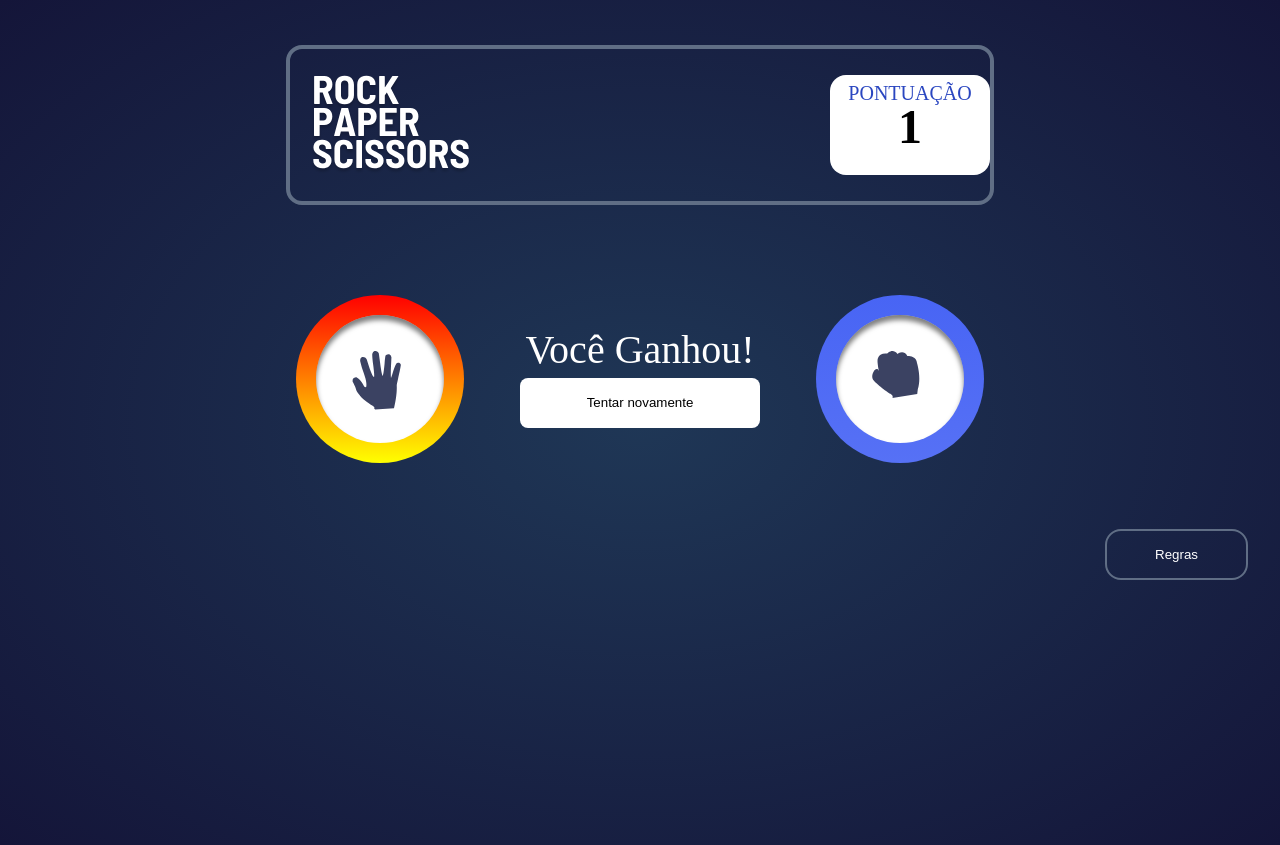
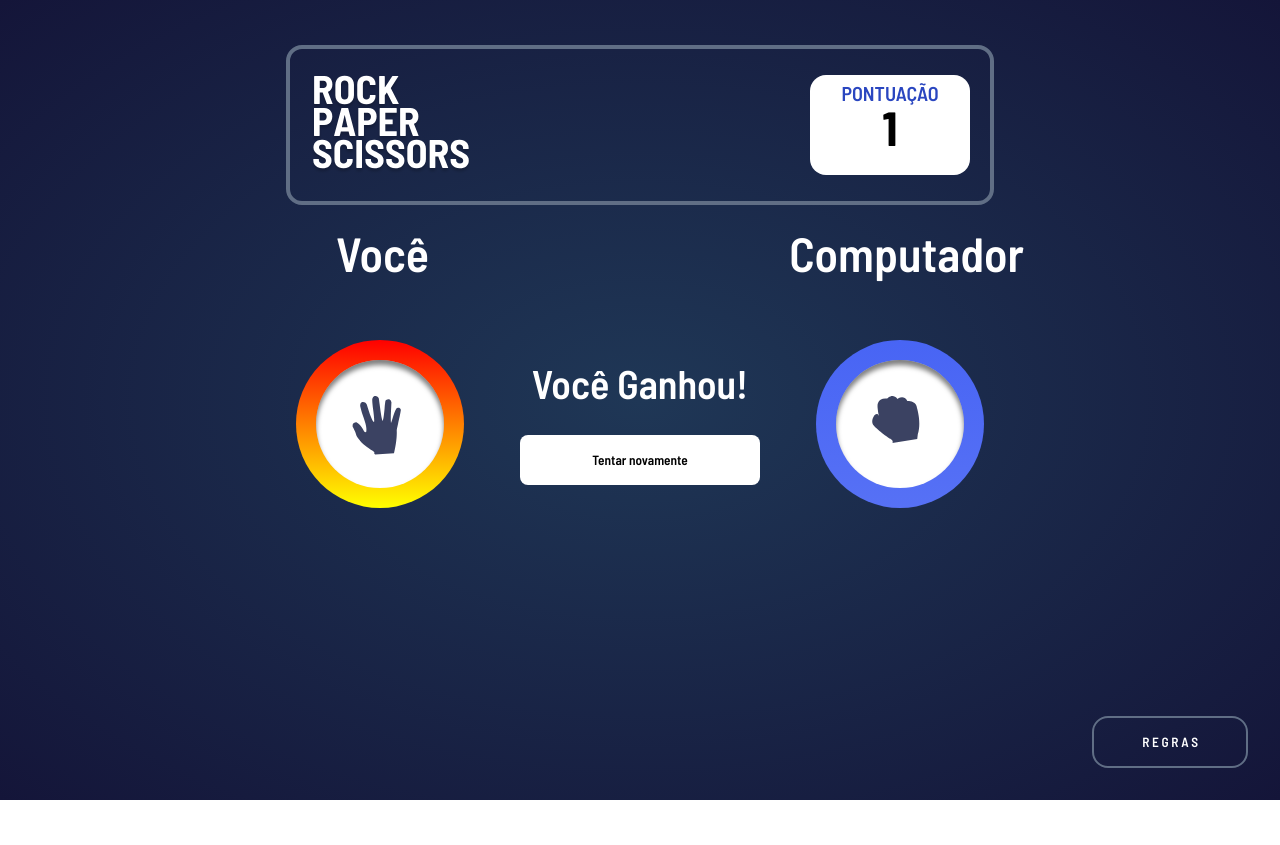
Before and after one commit to GonGaliuu/Jokenpo, a plain HTML site: page index.html in a window 1280 px wide. Both pictures are taken after a click on the element 515 px from the left and 312 px from the top of the page. After the commit the page ends 800 px from the top, so only its background shows below. Drawn offline with Linux system fonts and the light colour scheme.

Commit message:
oitavo commit

```diff
--- a/assets/css/conteudo.css
+++ b/assets/css/conteudo.css
@@ -67,11 +67,17 @@
     font-size: 2.5rem;
     color: white;
 }
+
+.play-again__text{
+    font-family: 'Barlow Semi Condensed', sans-serif;
+}
+
 .play-again__button{
-    margin-top: .5rem;
+    margin-top: 2rem;
     width: 15rem;
     height: 50px;
     background-color: white;
     border: none;
     border-radius: .5rem;
+    font-family: 'Barlow Semi Condensed', sans-serif;
 }
--- a/assets/css/footer.css
+++ b/assets/css/footer.css
@@ -4,12 +4,17 @@
 }
 
 .regras{
+    font-family: 'Barlow Semi Condensed', sans-serif;
     border: solid .15rem #606E85;
     border-radius: 1rem;
     background-color: transparent;
     color: white;
     padding: 1rem 3rem;
+    position: fixed;
+    bottom: 0;
+    margin-bottom: 2rem;
     margin-right: 2rem;
+    right: 0;
 }
 
 .regras:hover{
--- a/assets/css/score.css
+++ b/assets/css/score.css
@@ -18,7 +18,7 @@
 }
 
 .score__score{
-    margin: auto 0 auto 0;
+    margin: auto 1.25rem auto 0;
     width: 10rem;
     height: 6.25rem;
     background-color: #ffffff;
@@ -33,9 +33,11 @@
     text-align: center;
     margin-top: 0.5rem;
     font-size: 1.25rem;
+    font-family: 'Barlow Semi Condensed', sans-serif;
 }
 
 .score__score--pontos{
     font-size: 3rem;
     font-weight: 700;
+    font-family: 'Barlow Semi Condensed', sans-serif;
 }
--- /dev/null
+++ b/assets/css/status.css
@@ -0,0 +1,19 @@
+.status{
+    display: flex;
+    width: 800px;
+    justify-content: space-between;
+}
+
+.status__gamer--1{
+    margin-left: 6rem;
+    font-size: 3rem;
+    color: white;
+    font-family: 'Barlow Semi Condensed', sans-serif;
+}
+
+.status__gamer--2{
+    margin-right: 1rem;
+    font-size: 3rem;
+    color: white;
+    font-family: 'Barlow Semi Condensed', sans-serif;
+}
--- a/assets/js/jogo.js
+++ b/assets/js/jogo.js
@@ -11,6 +11,7 @@ function criarvariaveis(){
     clicar()
 }
 
+var showststs = '<div class="status"><p class="status__gamer--1">Você</p><p class="status__gamer--2">Computador</p></div>'
 var botaoperdeu = '<div class="play-again"><p class="play-again__text">Você Perdeu!</p><button class="play-again__button" id="recomecar">Tentar novamente</button></div>'
 var botaoganhou = '<div class="play-again"><p class="play-again__text">Você Ganhou!</p><button class="play-again__button" id="recomecar">Tentar novamente</button></div>'
 var botaoempatou = '<div class="play-again"><p class="play-again__text">Empate!</p><button class="play-again__button" id="recomecar">Tentar novamente</button></div>'
@@ -19,15 +20,15 @@ function cliqueipapel(){
     secao.className = 'conteudo__2'
     var escolher = Math.round(Math.random() * 10)
     if(escolher % 3 == 0){
-        secao.innerHTML = papel.outerHTML + botaoperdeu + tesoura.outerHTML
+        secao.innerHTML = showststs + papel.outerHTML + botaoperdeu + tesoura.outerHTML
         perdeu()
     }
     if(escolher % 3 == 1){
-        secao.innerHTML = papel.outerHTML + botaoganhou + pedra.outerHTML
+        secao.innerHTML = showststs + papel.outerHTML + botaoganhou + pedra.outerHTML
         ganhou()
     }
     if(escolher % 3 == 2){
-        secao.innerHTML = papel.outerHTML + botaoempatou + papel.outerHTML
+        secao.innerHTML = showststs + papel.outerHTML + botaoempatou + papel.outerHTML
     }
 }
 
@@ -35,14 +36,14 @@ function cliqueitesoura(){
     secao.className = 'conteudo__2'
     var escolher = Math.round(Math.random() * 10)
     if(escolher % 3 == 0){
-        secao.innerHTML = tesoura.outerHTML + botaoempatou + tesoura.outerHTML
+        secao.innerHTML =  showststs + tesoura.outerHTML + botaoempatou + tesoura.outerHTML
     }
     if(escolher % 3 == 1){
-        secao.innerHTML = tesoura.outerHTML + botaoperdeu + pedra.outerHTML
+        secao.innerHTML =  showststs + tesoura.outerHTML + botaoperdeu + pedra.outerHTML
         perdeu()
     }
     if(escolher % 3 == 2){
-        secao.innerHTML = tesoura.outerHTML + botaoganhou + papel.outerHTML
+        secao.innerHTML =  showststs + tesoura.outerHTML + botaoganhou + papel.outerHTML
         ganhou()
     }
 }
@@ -51,14 +52,14 @@ function cliqueipedra(){
     secao.className = 'conteudo__2'
     var escolher = Math.round(Math.random() * 10)
     if(escolher % 3 == 0){
-        secao.innerHTML = pedra.outerHTML + botaoganhou + tesoura.outerHTML
+        secao.innerHTML =  showststs + pedra.outerHTML + botaoganhou + tesoura.outerHTML
         ganhou()
     }
     if(escolher % 3 == 1){
-        secao.innerHTML = pedra.outerHTML + botaoempatou + pedra.outerHTML
+        secao.innerHTML =  showststs + pedra.outerHTML + botaoempatou + pedra.outerHTML
     }
     if(escolher % 3 == 2){
-        secao.innerHTML = pedra.outerHTML + botaoperdeu + papel.outerHTML
+        secao.innerHTML =  showststs + pedra.outerHTML + botaoperdeu + papel.outerHTML
         perdeu()
     }
 }
--- a/index.html
+++ b/index.html
@@ -7,6 +7,9 @@
     <title>Jokenpo</title>
     <link rel="stylesheet" href="reset.css">
     <link rel="stylesheet" href="style.css">
+    <link rel="preconnect" href="https://fonts.googleapis.com">
+    <link rel="preconnect" href="https://fonts.gstatic.com" crossorigin>
+    <link href="https://fonts.googleapis.com/css2?family=Barlow+Semi+Condensed:wght@600;700&display=swap" rel="stylesheet">
 </head>
 <body>
     <header class="score">
@@ -35,7 +38,7 @@
         </div>
     </section>
     <footer class="footer">
-        <button class="regras" id="abrir_modal">Regras</button>
+        <button class="regras" id="abrir_modal">R E G R A S</button>
     </footer>
     <script src="assets/js/modal.js"></script>
     <script src="assets/js/jogo.js"></script>
--- a/style.css
+++ b/style.css
@@ -2,10 +2,10 @@
 @import url(assets/css/score.css);
 @import url(assets/css/conteudo.css);
 @import url(assets/css/footer.css);
+@import url(assets/css/status.css);
 body{
     background: radial-gradient(#1F3756, #141539);
     background-repeat: no-repeat;
     background-size: cover;
-    width: 100vw;
-    height: 100vh;
+    height: calc(100vh - 2.8rem);
 }
```
